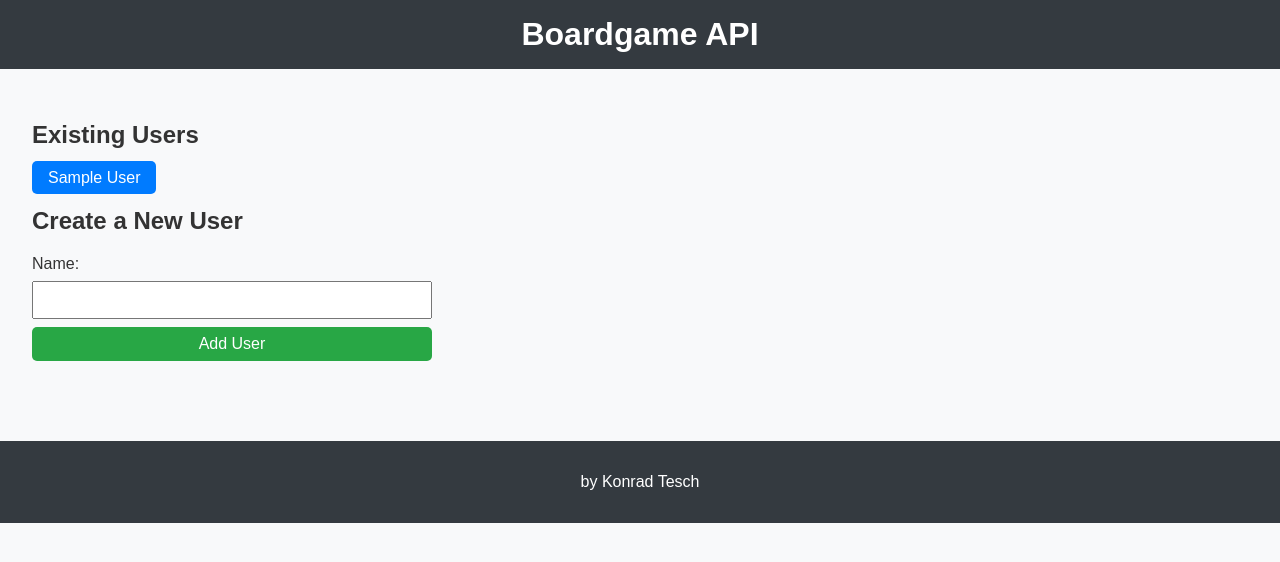
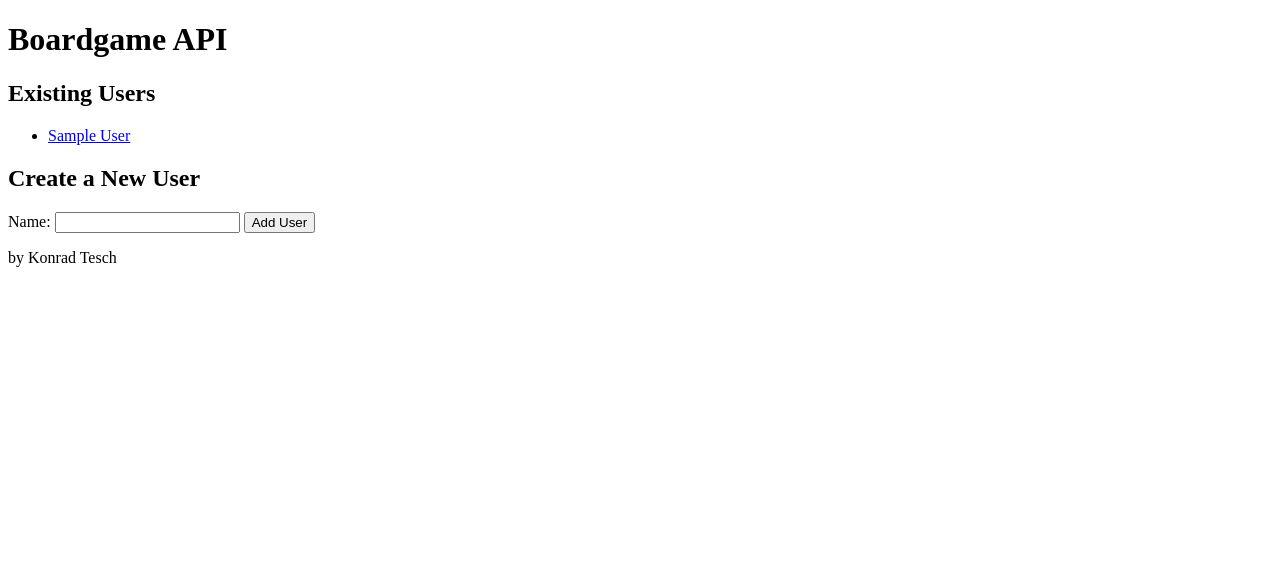
Before and after one commit to KonradTesch/BoardGameLogAPI, a FastAPI app: page / in a window 1280 px wide. Shown: the top 562 px of the page. Run offline with FastAPI, Linux system fonts and the light colour scheme; tables that the repository leaves empty hold one stand-in row (values such as "Sample post").

Commit message:
Delete style.css (to make a claen/better one later)

```diff
--- a/db_manager.py
+++ b/db_manager.py
@@ -1,7 +1,10 @@
-from modules import User, Base
+import logging
+
+from modules import User, Base, Player
 from sqlalchemy import create_engine
-from sqlalchemy.orm import sessionmaker
+from sqlalchemy.orm import sessionmaker, Session
 from dotenv import load_dotenv
+import contextlib
 import os
 
 def setup_database():
@@ -39,3 +42,15 @@ class DataManager:
 
     def get_all_users(self):
         return session.query(User).all()
+
+    def get_user_by_id(self, user_id: int):
+        user = session.query(User).filter(User.id == user_id).first()
+        if user:
+            return user
+
+        return None
+
+    def create_user_player(self, user:User, player_name:str):
+        new_player = Player(name=player_name, user_id=user.id)
+        session.add(new_player)
+        session.commit()
--- a/main.py
+++ b/main.py
@@ -1,10 +1,12 @@
+import uvicorn
 from fastapi import FastAPI, Request
 from fastapi.templating import Jinja2Templates
 from fastapi.staticfiles import StaticFiles
-from fastapi.responses import HTMLResponse, JSONResponse
+from fastapi.responses import HTMLResponse, JSONResponse, RedirectResponse
 from pydantic import BaseModel
 from starlette.status import HTTP_400_BAD_REQUEST, HTTP_201_CREATED
 from db_manager import DataManager
+from modules import User
 
 app = FastAPI()
 
@@ -28,9 +30,14 @@ async def index(request: Request):
     return templates.TemplateResponse("index.html", context=context)
 
 
-@app.get("/{user_id}")
-async def user_home(user_id: int):
-    pass
+@app.get("/user/{user_id}")
+async def user_home(user_id: int, request: Request):
+    user = data_manager.get_user_by_id(user_id)
+    context = {
+        "request": request,
+        "user": user
+    }
+    return templates.TemplateResponse("user_home.html", context=context)
 
 
 @app.post("/user")
@@ -54,9 +61,28 @@ async def create_user(user_data: User):
     })
 
 
-@app.post("user/{user_id}/player")
-async def create_player(user_id: int):
-    pass
+@app.delete("/user/{user_id}")
+async def delete_user(user_id: int, request: Request):
+    data_manager.delete_user(user_id)
+
+
+@app.post("/user/{user_id}/player")
+async def create_player(user_id: int,player_name: str):
+    user = data_manager.get_user_by_id(user_id)
+    players = user.players
+    for player in players:
+        if player.name == player_name:
+            return JSONResponse(
+                status_code=HTTP_400_BAD_REQUEST,
+                content={"error": "Player exists already"}
+            )
+
+    data_manager.create_user_player(user, player_name)
+    return JSONResponse(
+        status_code=HTTP_201_CREATED,
+        content={
+            "message": "Player successfully added",
+        })
 
 
 @app.post("user/{user_id}/boardgame")
@@ -67,3 +93,6 @@ async def create_boardgame(user_id: int):
 @app.post("user/{user_id}/session")
 async def create_session(user_id: int):
     pass
+
+if __name__ == "__main__":
+    uvicorn.run("main:app", port=8000, reload=True)
--- a/requirements.txt
+++ b/requirements.txt
@@ -1,5 +1,5 @@
 sqlalchemy
 dotenv
-psycopg2
+psycopg2-binary
 fastapi
 jinja2
--- a/static/style.css
+++ /dev/null
@@ -1,177 +0,0 @@
-/* General Styles */
-body {
-    font-family: Arial, sans-serif;
-    margin: 0;
-    padding: 0;
-    background: #f8f9fa;
-    color: #333;
-}
-
-header {
-    background: #343a40;
-    color: #fff;
-    padding: 1rem;
-    text-align: center;
-}
-
-header h1 {
-    margin: 0;
-}
-
-nav ul {
-    list-style: none;
-    padding: 0;
-    margin: 0.5rem 0 0 0;
-    display: flex;
-    justify-content: center;
-    gap: 1rem;
-}
-
-nav a {
-    color: #fff;
-    text-decoration: none;
-    font-weight: bold;
-}
-
-nav a:hover {
-    text-decoration: underline;
-}
-
-main.container {
-    padding: 2rem;
-}
-
-footer {
-    text-align: center;
-    background: #343a40;
-    color: #fff;
-    padding: 1rem;
-    margin-top: 2rem;
-}
-
-/* User List */
-.user-list {
-    list-style: none;
-    padding: 0;
-}
-
-.user-entry {
-    margin: 1.2rem 0;
-}
-
-.btn_user {
-    background: #007bff;
-    color: white;
-    padding: 0.5rem 1rem;
-    border-radius: 5px;
-    text-decoration: none;
-}
-
-.btn_user:hover {
-    background: #0056b3;
-}
-
-/* Forms */
-form {
-    margin: 1rem 0;
-    display: flex;
-    flex-direction: column;
-    max-width: 400px;
-    gap: 0.5rem;
-}
-
-input, button {
-    padding: 0.5rem;
-    font-size: 1rem;
-}
-
-button.btn, .btn-delete {
-    border: none;
-    cursor: pointer;
-    border-radius: 5px;
-}
-
-button.btn {
-    background: #28a745;
-    color: white;
-}
-
-button.btn:hover {
-    background: #218838;
-}
-
-button.btn-delete {
-    background: #dc3545;
-    color: white;
-    margin-top: 0.5rem;
-}
-
-button.btn-delete:hover {
-    background: #b02a37;
-}
-
-/* Movies Grid */
-.movie-list {
-    display: grid;
-    grid-template-columns: repeat(auto-fill, minmax(180px, 1fr));
-    gap: 1.5rem;
-    margin-top: 1rem;
-}
-
-.movie-card {
-    background: #fff;
-    padding: 1rem;
-    border-radius: 8px;
-    box-shadow: 0 2px 6px rgba(0,0,0,0.1);
-    text-align: center;
-
-    display: flex;
-    flex-direction: column;
-    justify-content: flex-start;
-}
-
-.movie-cover {
-    width: 100%;
-    height: 250px;
-    object-fit: cover;
-    border-radius: 5px;
-    margin-bottom: 0.5rem;
-}
-
-.movie-card h4 {
-    margin: 0.5rem 10px;
-}
-
-.movie-meta {
-    font-size: 0.9rem;
-    color: #666;
-}
-
-.form-inline {
-    display: flex;
-    justify-content: center;
-    align-items: center;
-    gap: 0.5rem;
-    margin: 0.5rem 0;
-
-    min-height: 40px;
-}
-
-.movie-title-input {
-    flex: 1;
-    padding: 0.3rem 0;
-    font-size: 1rem;
-}
-
-.btn-update {
-    background: #ffc107;
-    color: #000;
-    border: none;
-    padding: 0.3rem 0.8rem;
-    border-radius: 5px;
-    cursor: pointer;
-}
-
-.btn-update:hover {
-    background: #e0a800;
-}
--- a/templates/base.html
+++ b/templates/base.html
@@ -4,7 +4,6 @@
     <meta charset="UTF-8">
     <meta name="viewport" content="width=device-width, initial-scale=1.0">
     <title>{% block title %}BoardgameAPI{% endblock %}</title>
-    <link rel="stylesheet" href="{{ request.url_for('static', path='/style.css') }}">
 </head>
 <body>
     <header>
@@ -14,7 +13,7 @@
         </nav>
     </header>
 
-    <main class="container">
+    <main>
         {% block content %}{% endblock %}
     </main>
 
--- a/templates/index.html
+++ b/templates/index.html
@@ -20,16 +20,17 @@
 </ul>
 
 <h2>Create a New User</h2>
-<form id="addUser">
-    <label for="name">Name:</label>
+<form onsubmit="addUser" id="addUser">
+    <label for="username">Name:</label>
     <input type="text" id="username" name="username" required>
     <button type="submit" class="btn">Add User</button>
 </form>
 
-<div id="message"></div>
+<p id="message"></p>
 
 <script>
-    document.getElementById("addUser").addEventListener("submit", async  (e) => {
+    async function addUser()
+    {
         e.preventDefault();
 
         const username = document.getElementById("username").value;
@@ -58,5 +59,7 @@
             document.getElementById("message").textContent = "Error: " + error;
         }
     });
+    }
+
 </script>
 {% endblock %}
```
Also changed, not shown: templates/user_home.html (+64 -32 lines).
